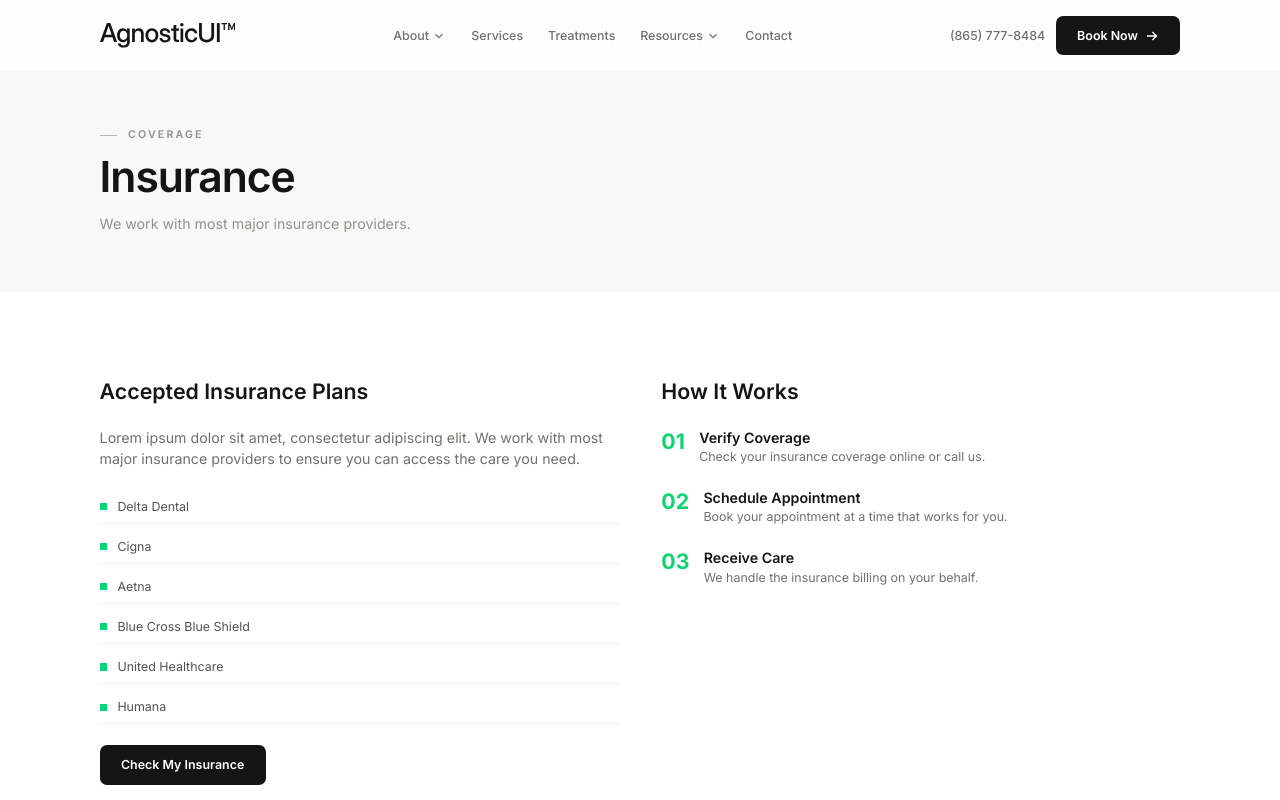
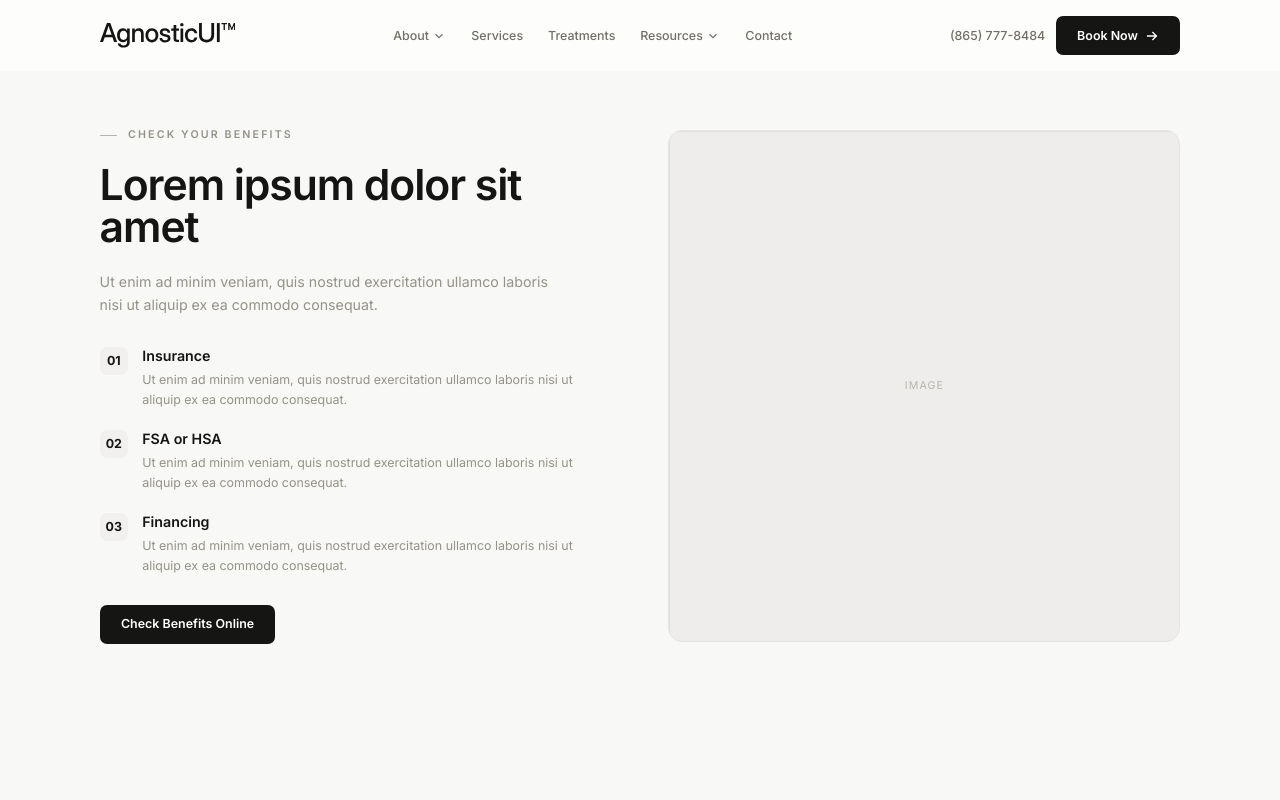
Before and after one commit to carloslaurentina-oss/patientfy, a Next.js app: page /insurance in a window 1280 px wide. Shown: the top 800 px of the page. Built offline with nearby package versions, Linux system fonts and the light colour scheme.

Commit message:
Redesign insurance page with grid hero layout
- Replace old hero + content sections with single 2-column grid hero
- Left: eyebrow, heading, description, numbered options (Insurance, FSA/HSA, Financing), CTA button
- Right: placeholder image with rounded corners

```diff
--- a/src/app/insurance/page.tsx
+++ b/src/app/insurance/page.tsx
@@ -5,53 +5,69 @@ import Link from "next/link";
 
 export const metadata: Metadata = { title: "Insurance | Patientfy" };
 
+const options = [
+  {
+    number: "01",
+    title: "Insurance",
+    description:
+      "Ut enim ad minim veniam, quis nostrud exercitation ullamco laboris nisi ut aliquip ex ea commodo consequat.",
+  },
+  {
+    number: "02",
+    title: "FSA or HSA",
+    description:
+      "Ut enim ad minim veniam, quis nostrud exercitation ullamco laboris nisi ut aliquip ex ea commodo consequat.",
+  },
+  {
+    number: "03",
+    title: "Financing",
+    description:
+      "Ut enim ad minim veniam, quis nostrud exercitation ullamco laboris nisi ut aliquip ex ea commodo consequat.",
+  },
+];
+
 export default function InsurancePage() {
   return (
     <>
-      <section className="pt-28 pb-12 lg:pt-36 lg:pb-16 bg-neutral-50 text-neutral-1000">
+      {/* Hero */}
+      <section className="pt-28 pb-14 lg:pt-36 lg:pb-20 bg-neutral-50 text-neutral-1000">
         <div className="container-large padding-global">
-          <div className="max-w-2xl flex flex-col gap-4">
-            <Eyebrow variant="dark">Coverage</Eyebrow>
-            <h1 className="text-4xl lg:text-5xl font-semibold tracking-tight text-neutral-1000">Insurance</h1>
-            <p className="text-base text-neutral-500">We work with most major insurance providers.</p>
-          </div>
-        </div>
-      </section>
+          <div className="grid grid-cols-1 lg:grid-cols-2 gap-10 lg:gap-16 items-center">
+            {/* Content */}
+            <div className="flex flex-col gap-6">
+              <Eyebrow variant="dark">Check Your Benefits</Eyebrow>
+              <h1 className="text-4xl lg:text-5xl font-semibold tracking-tight leading-[1.1] text-neutral-1000">
+                Lorem ipsum dolor sit amet
+              </h1>
+              <p className="text-base text-neutral-500 leading-relaxed max-w-lg">
+                Ut enim ad minim veniam, quis nostrud exercitation ullamco laboris nisi ut aliquip ex ea commodo consequat.
+              </p>
 
-      <section className="padding-section-medium bg-white">
-        <div className="container-large padding-global">
-          <div className="grid grid-cols-1 lg:grid-cols-2 gap-12 items-start">
-            <div className="flex flex-col gap-6">
-              <h2 className="text-2xl font-semibold text-neutral-1000">Accepted Insurance Plans</h2>
-              <p className="text-base text-neutral-600">
-                Lorem ipsum dolor sit amet, consectetur adipiscing elit. We work with most major insurance providers to ensure you can access the care you need.
-              </p>
-              <ul className="flex flex-col gap-2">
-                {["Delta Dental", "Cigna", "Aetna", "Blue Cross Blue Shield", "United Healthcare", "Humana"].map((ins) => (
-                  <li key={ins} className="flex items-center gap-3 text-sm text-neutral-700 py-2 border-b border-neutral-100">
-                    <span className="w-2 h-2 bg-primary-500 flex-shrink-0" />
-                    {ins}
-                  </li>
-                ))}
-              </ul>
-              <Link href="/insurance/check-benefits" className="button self-start">Check My Insurance</Link>
-            </div>
-            <div className="flex flex-col gap-6">
-              <h2 className="text-2xl font-semibold text-neutral-1000">How It Works</h2>
-              <div className="flex flex-col gap-6">
-                {[
-                  { step: "01", title: "Verify Coverage", desc: "Check your insurance coverage online or call us." },
-                  { step: "02", title: "Schedule Appointment", desc: "Book your appointment at a time that works for you." },
-                  { step: "03", title: "Receive Care", desc: "We handle the insurance billing on your behalf." },
-                ].map((step) => (
-                  <div key={step.step} className="flex gap-4">
-                    <span className="text-2xl font-bold text-primary-500 flex-shrink-0">{step.step}</span>
-                    <div>
-                      <h4 className="text-base font-semibold text-neutral-1000">{step.title}</h4>
-                      <p className="text-sm text-neutral-600">{step.desc}</p>
+              <div className="flex flex-col gap-5 mt-2">
+                {options.map((option) => (
+                  <div key={option.number} className="flex gap-4">
+                    <span className="text-sm font-bold text-neutral-1000 bg-neutral-100 w-8 h-8 rounded-lg flex items-center justify-center flex-shrink-0 mt-0.5">
+                      {option.number}
+                    </span>
+                    <div className="flex flex-col gap-1">
+                      <h3 className="text-base font-semibold text-neutral-1000">{option.title}</h3>
+                      <p className="text-sm text-neutral-500 leading-relaxed">{option.description}</p>
                     </div>
                   </div>
                 ))}
+              </div>
+
+              <div className="pt-2">
+                <Link href="/insurance/check-benefits" className="button">
+                  Check Benefits Online
+                </Link>
+              </div>
+            </div>
+
+            {/* Image */}
+            <div className="hidden lg:block">
+              <div className="aspect-[1/1] bg-neutral-200/50 border border-neutral-200 rounded-2xl placeholder-cross placeholder-diag flex items-center justify-center">
+                <span className="text-neutral-400 text-xs uppercase tracking-widest">Image</span>
               </div>
             </div>
           </div>
```
